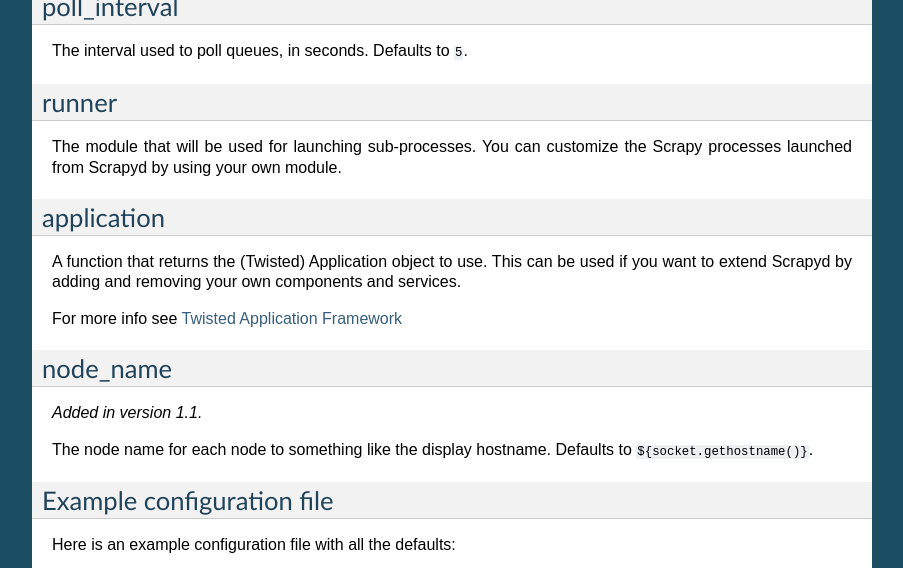
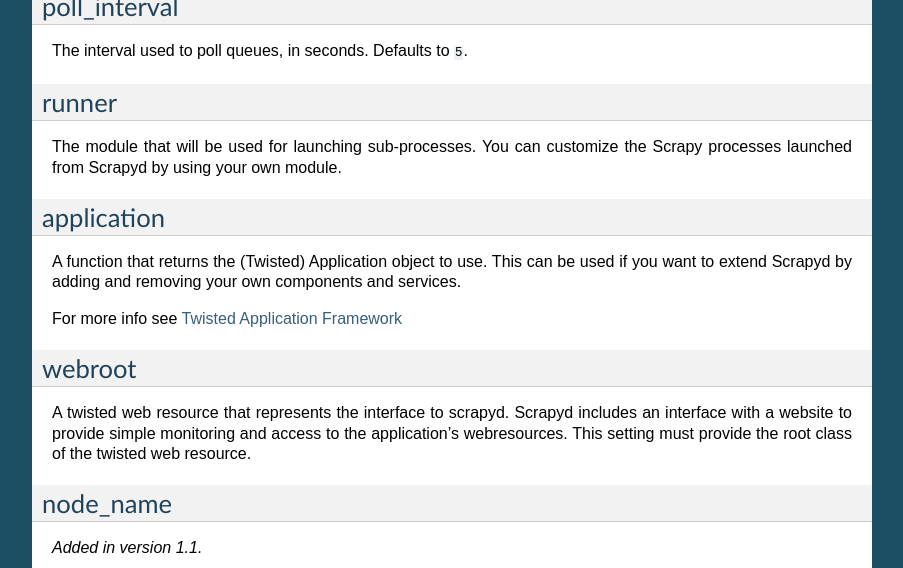
Before and after one commit to scrapy/scrapyd, a Sphinx documentation site: the page built from docs/config.rst, in a window 1280 px wide and 900 px high, scrolled down 1567 px, cut to the strip 0-568 px from the top of the window. Shown: the whole strip, without its empty margins (198-1101 px from the left). Built offline with Sphinx 7.4.7, drawn with Linux system fonts in a browser that asks for light colours.

Commit message:
config option for website root class

```diff
--- a/docs/config.rst
+++ b/docs/config.rst
@@ -113,6 +113,16 @@
 
 For more info see `Twisted Application Framework`_
 
+.. _webroot:
+
+webroot
+-------
+
+A twisted web resource that represents the interface to scrapyd.
+Scrapyd includes an interface with a website to provide simple monitoring
+and access to the application's webresources.
+This setting must provide the root class of the twisted web resource.
+
 node_name
 ---------
 
```
Also changed, not shown: 2 other files.
